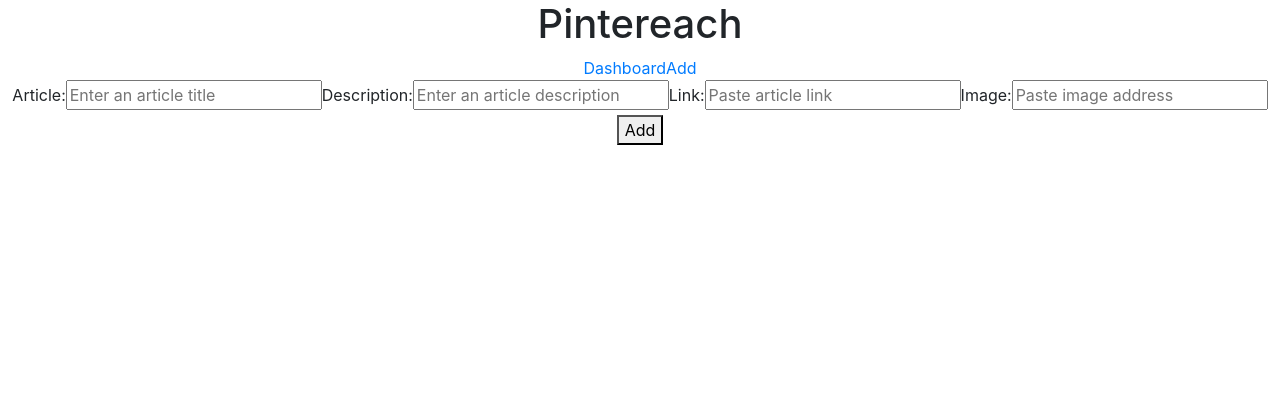
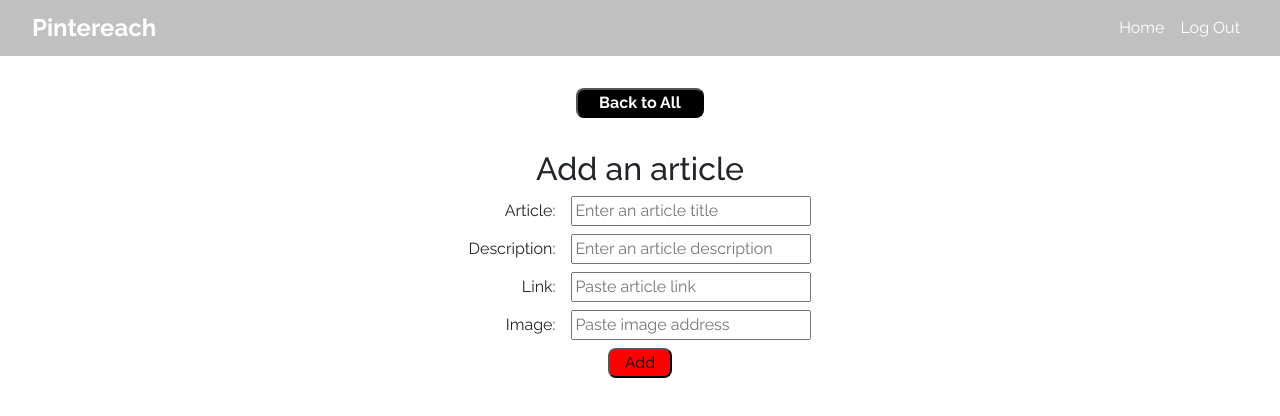
Before and after one commit to Lambda-BW-Pintereach2/FrontEnd, a React (Create React App) app in the folder pintereach/: page /add in a window 1280 px wide. Shown: the top 416 px of the page. Built offline with nearby package versions, Linux system fonts and the light colour scheme.

Commit message:
can add new article to Add component, but working on adding to Dashboard

```diff
--- a/pintereach/public/index.html
+++ b/pintereach/public/index.html
@@ -10,6 +10,7 @@
       content="Web site created using create-react-app"
     />
     <link rel="apple-touch-icon" href="%PUBLIC_URL%/logo192.png" />
+    <link href="https://fonts.googleapis.com/css?family=Raleway:300,400,500,700&display=swap" rel="stylesheet">
     <!--
       manifest.json provides metadata used when your web app is installed on a
       user's mobile device or desktop. See https://developers.google.com/web/fundamentals/web-app-manifest/
--- a/pintereach/src/App.js
+++ b/pintereach/src/App.js
@@ -1,10 +1,9 @@
 import React from 'react';
 import './App.css';
 import Header from './components/Header';
-import Dashboard from './components/Dashboard';
+import Home from './components/Home';
 import Add from './components/Add';
-import Signup from './components/Signup';
-import Login from './components/Login';
+import Logout from './components/Logout';
 import { Route } from 'react-router-dom';
 
 function App() {
@@ -13,19 +12,15 @@ function App() {
       <Header />
       <Route
         exact path="/"
-        component={Dashboard}
+        component={Home}
       />
       <Route
         path="/add"
         component={Add}
       />
       <Route
-        path="/login"
-        component={Login}
-      />
-      <Route
-        path="/signup"
-        component={Signup}
+        path="/logout"
+        component={Logout}
       />
     </div>
   );
--- a/pintereach/src/components/Add.js
+++ b/pintereach/src/components/Add.js
@@ -1,9 +1,37 @@
-import React, { useState } from 'react';
+import React, { useState, useEffect } from 'react';
 import ArticleForm from './ArticleForm';
+import Articles from './Articles';
+import { Link } from 'react-router-dom';
+import styled from 'styled-components';
 import testdata from '../testdata';
 
+const AddStyle = styled.div `
+    display: flex;
+    justify-content: center;
+    align-items: center;
+    flex-direction: column;
+    padding-top: 2rem;
+    margin: 0rem;
+`;
+
+const ButtonStyle= styled.button  `
+    width: 8rem;
+    border-radius: .5rem;
+    background: #000000;
+    margin-bottom: 2rem;
+    color: white;
+
+    a {
+        color: white;
+        font-weight: bold;
+        text-decoration: none;
+    }
+`;
+
 const Add = () => {
-    const [articles, setArticles] = useState(testdata);
+    const [addArticle, setAddArticle] = useState([
+
+]);
 
     const addNewArticle = article => {
         const newArticle = {
@@ -14,12 +42,20 @@ const Add = () => {
             url: article.url
         };
 
-        setArticles([...articles, newArticle]);
+        setAddArticle([...addArticle, newArticle]);
     };
+    // console.log('addArticle', addArticle);
+
+
     return (
-        <div>
-            <ArticleForm addNewArticle={addNewArticle} />
-        </div>
+        <AddStyle className="add-container">
+            <ButtonStyle className="all-button"><Link to='/'>Back to All</Link></ButtonStyle>
+            <h2>Add an article</h2>
+            <div>
+                <ArticleForm addNewArticle={addNewArticle} addArticle={addArticle} />
+            </div>
+            <Articles articles={addArticle} />
+        </AddStyle>
     )
 };
 
--- a/pintereach/src/components/ArticleForm.js
+++ b/pintereach/src/components/ArticleForm.js
@@ -1,9 +1,40 @@
 import React, { useState } from 'react';
+import { Link } from 'react-router-dom';
+import styled from 'styled-components';
+
+const FormStyle= styled.form  `
+    display: flex;
+    flex-direction: column;
+`;
+
+const LabelStyle= styled.label `
+    text-align: right;
+`;
+
+const InputStyle= styled.input `
+    text-align: left;
+    margin-left: 1rem;
+    width: 15rem;
+`;
+
+const ButtonStyle= styled.button  `
+    width: 4rem;
+    border-radius: .5rem;
+    background: #FF0000;
+    margin-bottom: 2rem;
+    align-self: center;
+
+    a {
+        color: white;
+        font-weight: bold;
+        text-decoration: none;
+    }
+`;
 
 const ArticleForm = (props) => {
     console.log('ArticleForm props', props);
     const [newArticles, setNewArticles] = useState({
-        artitle: "",
+        article: "",
         description: "",
         image: "",
         url: ""
@@ -21,17 +52,20 @@ const ArticleForm = (props) => {
 
 
     return (
-        <form onSubmit={submitForm}>
-            <label htmlFor="article">Article:</label>
-            <input
+        <div>
+            <FormStyle onSubmit={submitForm}>
+                <LabelStyle htmlFor="article">Article:
+                    <InputStyle
                         type="text"
                         placeholder="Enter an article title"
                         id="article"
                         name="article"
                         value={newArticles.article}
                         onChange={handleChanges}
-            /><label htmlFor="description">Description:</label>
-            <input
+                    />
+                </LabelStyle>
+                <LabelStyle htmlFor="description">Description:
+                    <InputStyle
                         type="text"
                         placeholder="Enter an article description"
                         id="description"
@@ -39,8 +73,9 @@ const ArticleForm = (props) => {
                         value={newArticles.description}
                         onChange={handleChanges}
                     />
-            <label htmlFor="url">Link:</label>
-            <input
+                </LabelStyle>
+                <LabelStyle htmlFor="url">Link:
+                    <InputStyle
                         type="url"
                         placeholder="Paste article link"
                         id="url"
@@ -48,8 +83,9 @@ const ArticleForm = (props) => {
                         value={newArticles.url}
                         onChange={handleChanges}
                     />
-            <label htmlFor="image">Image:</label>
-            <input
+                </LabelStyle>
+                <LabelStyle htmlFor="image">Image:
+                    <InputStyle
                         type="url"
                         placeholder="Paste image address"
                         id="image"
@@ -57,8 +93,10 @@ const ArticleForm = (props) => {
                         value={newArticles.image}
                         onChange={handleChanges}
                     />
-            <button type="submit">Add</button>
-        </form>
+                </LabelStyle>
+                <ButtonStyle type="submit">Add</ButtonStyle>
+            </FormStyle>
+        </div>
     )
 };
 
--- a/pintereach/src/components/Articles.js
+++ b/pintereach/src/components/Articles.js
@@ -1,4 +1,4 @@
-import React from 'react';
+import React, { useState } from 'react';
 // import { Card, CardBody, CardTitle, CardHeader, CardText, CardImg, CardLink, CardDeck, CardColumns, Col, Container, Row } from 'reactstrap';
 import styled from 'styled-components';
 
@@ -15,7 +15,7 @@ const ArticleStyle = styled.div `
     width: 15rem;
     height: auto;
     box-shadow: 0 4px 8px 0 rgba(0, 0, 0, 0.2), 0 6px 20px 0 rgba(0, 0, 0, 0.19);
-    margin: 1rem;
+    margin: .25rem;
 `;
 
 const ArticleTitle = styled.h1 `
@@ -29,7 +29,7 @@ const ArticleImage = styled.img `
 
 
 const Articles = (props) => {
-    console.log("Articles props", props);
+
     return (
         <ArticleContainer className="article-list">
             {props.articles.map(article => (
--- a/pintereach/src/components/Dashboard.js
+++ b/pintereach/src/components/Dashboard.js
@@ -1,38 +1,39 @@
-import React, { useState } from 'react';
+import React, { useState, useEffect } from 'react';
 import testdata from '../testdata';
 import Articles from './Articles';
+import Add from './Add';
+import styled from 'styled-components';
+import { Route, Link } from 'react-router-dom';
+
+const DashboardStyle = styled.div `
+    padding-top: 2rem;
+    margin: 0rem;
+`;
+
+const ButtonStyle= styled.button  `
+    width: 8rem;
+    border-radius: .5rem;
+    background: #000000;
+    margin-bottom: 2rem;
+
+    a {
+        color: white;
+        font-weight: bold;
+        text-decoration: none;
+    }
+`;
 
 const Dashboard = () => {
-    // const [boards, setBoards] = useState(testdata);
-    const [articles, setArticles] = useState(testdata);
-
-    // const addNewBoard = board => {
-    //     const newBoard = {
-    //         id: Date.now(),
-    //         title: board.title
-    //     };
-
-    //     setBoards([...boards, newBoard]);
-    // };
-
-    // const addNewArticle = article => {
-    //     const newArticle = {
-    //         id: Date.now(),
-    //         article: article.article,
-    //         description: article.description,
-    //         image: article.image,
-    //         url: article.url
-    //     };
-
-    //     setArticles([...articles, newArticle]);
-    // };
+    const [articles, setArticles] = useState([]);
 
 
     return (
-        <div className="my-boards">
-            <h1>My Articles</h1>
+        <DashboardStyle className="dashboard">
+            <ButtonStyle className="add-button">
+                <Link to="/add">Add Article</Link>
+            </ButtonStyle>
             <Articles articles={articles} />
-        </div>
+        </DashboardStyle>
     );
 };
 
--- a/pintereach/src/components/Header.js
+++ b/pintereach/src/components/Header.js
@@ -1,14 +1,50 @@
 import React from 'react';
-import { Link } from 'react-router-dom';
+import { Link, Route } from 'react-router-dom';
+import styled from 'styled-components';
+
+
+const HeaderStyle= styled.div `
+    background: #C0C0C0;
+    display: flex;
+    justify-content: space-between;
+    align-items: center;
+    flex-flow: row wrap;
+    padding: .5rem 2rem;
+`;
+
+const HeaderLogo= styled.h1 `
+    color: white;
+    font-size: 1.5rem;
+    font-weight: bold;
+    align-content: center;
+    margin: 0rem;
+`;
+
+const LinkContainer = styled.div  `
+    display: flex;
+    justify-content: space-evenly;
+    align-items: center;
+    flex-flow: row no-wrap;
+
+    a {
+        text-decoration: none;
+        color: white;
+        padding: .5rem;
+    }
+`;
+
+
 
 
 const Header = () => {
     return (
-        <div>
-            <h1>Pintereach</h1>
-            <Link to="/">Dashboard</Link>
-            <Link to="/add">Add</Link>
-        </div>
+        <HeaderStyle>
+            <HeaderLogo>Pintereach</HeaderLogo>
+            <LinkContainer>
+                <Link to="/">Home</Link>
+                <Link to="/logout">Log Out</Link>
+            </LinkContainer>
+        </HeaderStyle>
     )
 };
 
--- /dev/null
+++ b/pintereach/src/components/Home.js
@@ -0,0 +1,14 @@
+import React, { useState } from 'react';
+import Dashboard from './Dashboard';
+import Add from './Add';
+
+const Home = () => {
+
+    return (
+        <div>
+            <Dashboard />
+        </div>
+    )
+};
+
+export default Home;
--- a/pintereach/src/components/Login.js
+++ /dev/null
@@ -1,9 +0,0 @@
-import React from 'react';
-
-const Login = () => {
-    return (
-        <div></div>
-    )
-};
-
-export default Login;
--- a/pintereach/src/components/Signup.js
+++ b/pintereach/src/components/Logout.js
@@ -1,9 +1,9 @@
 import React from 'react';
 
-const Signup = () => {
+const Logout = () => {
     return (
         <div></div>
     )
 };
 
-export default Signup;
+export default Logout;
--- a/pintereach/src/index.css
+++ b/pintereach/src/index.css
@@ -1,8 +1,6 @@
 body {
   margin: 0;
-  font-family: -apple-system, BlinkMacSystemFont, 'Segoe UI', 'Roboto', 'Oxygen',
-    'Ubuntu', 'Cantarell', 'Fira Sans', 'Droid Sans', 'Helvetica Neue',
-    sans-serif;
+  font-family: "Raleway", sans-serif;
   -webkit-font-smoothing: antialiased;
   -moz-osx-font-smoothing: grayscale;
 }
```
Lines whose indentation alone changed are shown as unchanged.
